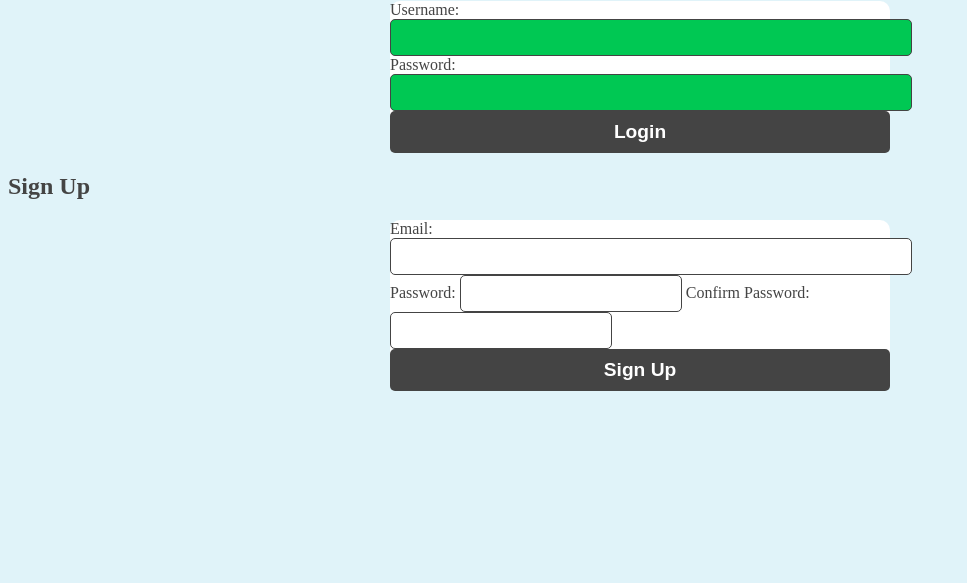
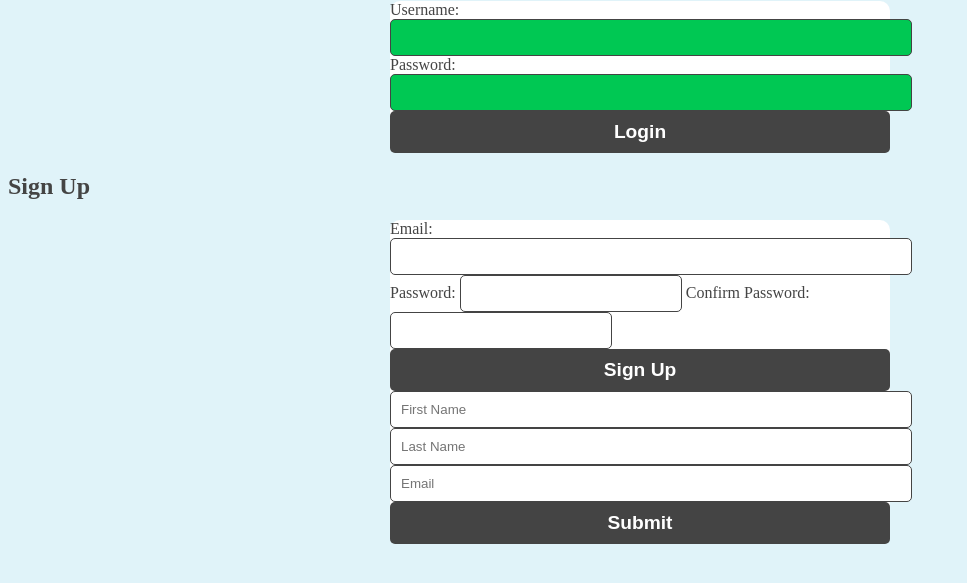
Before and after one commit to MrCifristo/LifeJourney, a plain HTML site: page index.html in a window 1280 px wide. Shown: the part 79-662 px from the top of the page, without its empty margins (0-967 px from the left). Drawn offline with Linux system fonts and the light colour scheme.

Commit message:
Update index.html

```diff
--- a/index.html
+++ b/index.html
@@ -22,6 +22,12 @@
 <label for="confirm_password" class="password" style="text-align: left;">Confirm Password:</label>
 <input type="password" name="confirm_password" id="confirm_password" style="width: 200px;">
 <input type="submit" value="Sign Up">
+
+<form action="insert_signups.php" method="post">
+    <input type="text" name="first_name" placeholder="First Name">
+    <input type="text" name="last_name" placeholder="Last Name">
+    <input type="email" name="email" placeholder="Email">
+    <input type="submit" value="Submit">
 </form>
 </body>
 </html>
```
